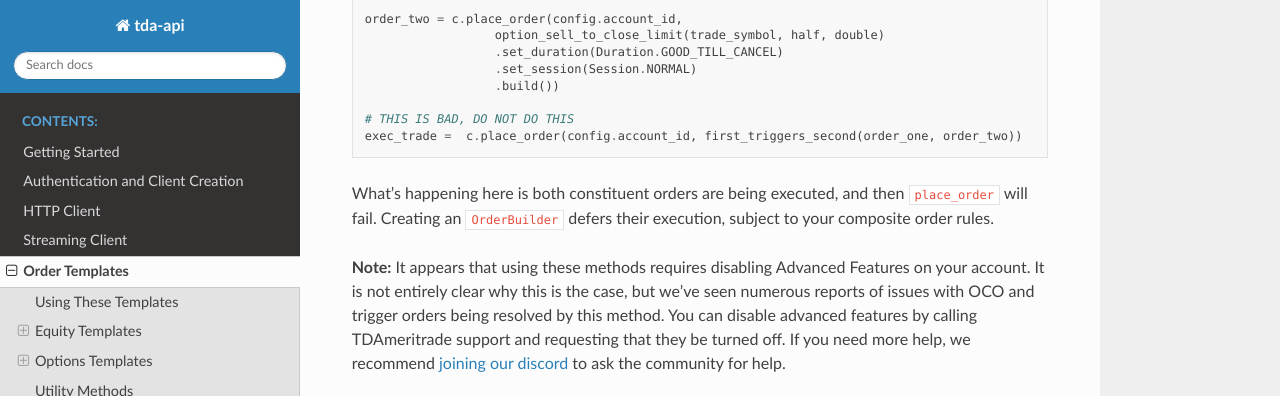
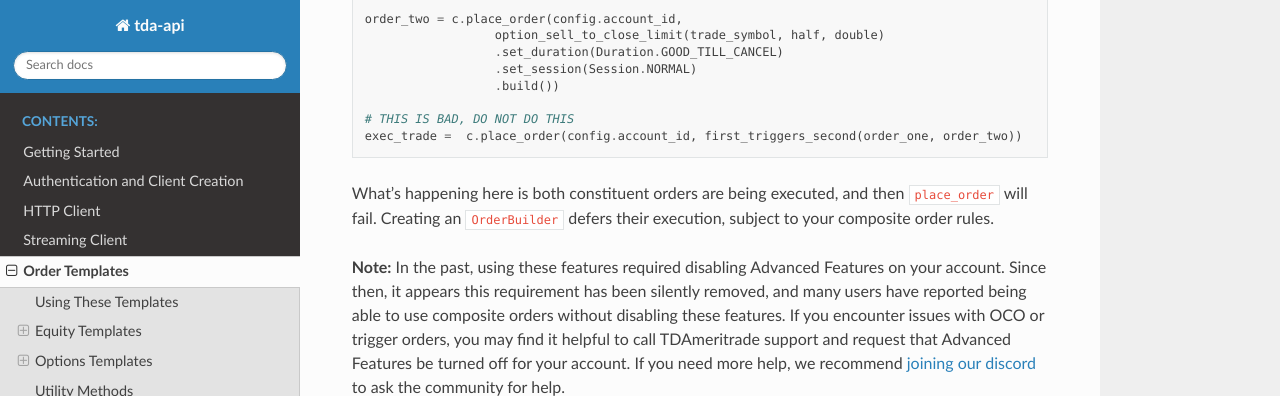
Before and after one commit to alexgolec/tda-api, a Sphinx documentation site: the page built from docs/order-templates.rst, in a window 1280 px wide and 900 px high, scrolled down 6146 px, cut to the strip 0-396 px from the top of the window. Built offline with Sphinx 7.4.7 and the Read the Docs theme 2.0.0, drawn with Linux system fonts in a browser that asks for light colours.

Commit message:
Update docs around advanced orders and OCO/trigger (#302)
Apparently composite orders no longer require Advanced Features to be disabled

```diff
--- a/docs/order-templates.rst
+++ b/docs/order-templates.rst
@@ -227,13 +227,13 @@ What's happening here is both constituent orders are being executed, and then
 ``place_order`` will fail. Creating an ``OrderBuilder`` defers their execution,
 subject to your composite order rules.
 
-**Note:** It appears that using these methods requires disabling Advanced
-Features on your account. It is not entirely clear why this is the case, but
-we've seen numerous reports of issues with OCO and trigger orders being resolved
-by this method. You can disable advanced features by calling TDAmeritrade
-support and requesting that they be turned off. If you need more help, we
-recommend `joining our discord <https://discord.gg/M3vjtHj>`__ to ask the
-community for help.
+**Note:** In the past, using these features required disabling Advanced Features
+on your account. Since then, it appears this requirement has been silently removed,
+and many users have reported being able to use composite orders without disabling
+these features. If you encounter issues with OCO or trigger orders, you may find
+it helpful to call TDAmeritrade support and request that Advanced Features be
+turned off for your account. If you need more help, we recommend `joining our
+discord <https://discord.gg/M3vjtHj>`__ to ask the community for help.
 
 .. autofunction:: tda.orders.common.one_cancels_other
 .. autofunction:: tda.orders.common.first_triggers_second
```
